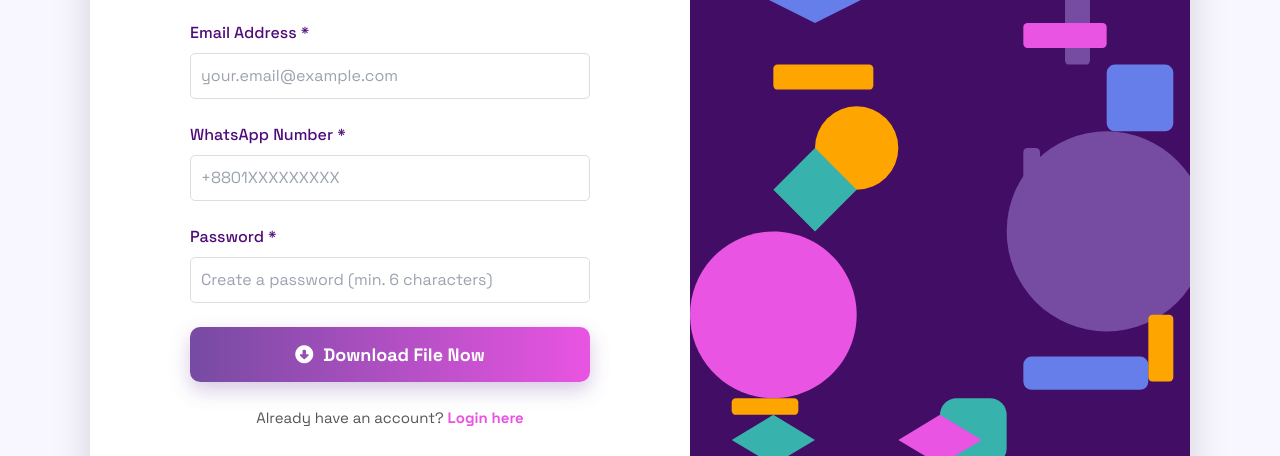
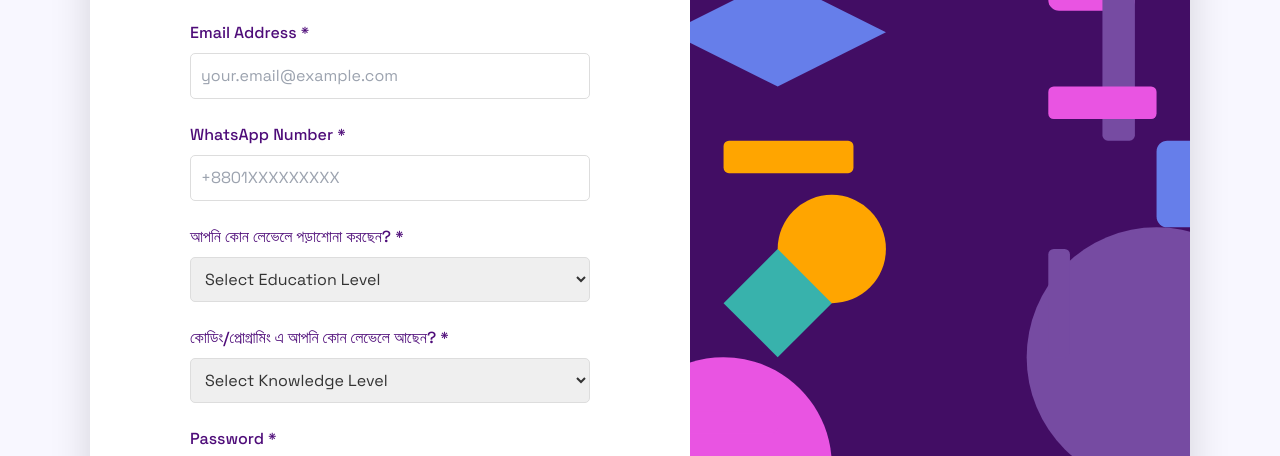
Before and after one commit to najmolhasan1/LeadFlow, a website: page public/user-register.html in a window 1280 px wide. Shown: the part 308-764 px from the top of the page. Drawn offline with nearby package versions, Linux system fonts and the light colour scheme.

Commit message:
Enhance user registration with new fields
Added education and knowledge level fields to the registration form. Updated the registration logic to include these new fields in the form data sent to the backend.

```diff
--- a/public/user-register.html
+++ b/public/user-register.html
@@ -257,7 +257,8 @@
         <!-- Navigation -->
         <section class="nav-section">
             <div class="logo">LeadFlow <span style="color: #E954E2;">.</span></div>
-            <a href="user-login.html" class="login-btn"> <i class="fa-solid fa-arrow-right-to-bracket" style="margin-right: 10px;"></i> Login</a>
+            <!-- <a href="user-login.html" class="login-btn"> <i class="fa-solid fa-arrow-right-to-bracket" style="margin-right: 10px;"></i> Login</a> -->
+             <a href="/login" class="login-btn"> <i class="fa-solid fa-arrow-right-to-bracket" style="margin-right: 10px;"></i> Login</a>
         </section>
 
         <!-- Main Content -->
@@ -286,6 +287,32 @@
                                 <input type="tel" id="whatsapp" name="whatsapp" required
                                        placeholder="+8801XXXXXXXXX" pattern="[+][0-9]{11,14}"
                                        class="input-style">
+                            </div>
+
+                            <!-- এই কোডটি existing form-group এর নিচে পেস্ট করুন -->
+
+<div class="form-group">
+    <label for="eduLevel">আপনি কোন লেভেলে পড়াশোনা করছেন? *</label>
+    <select id="eduLevel" name="eduLevel" required class="input-style">
+        <option value="">Select Education Level</option>
+        <option value="SSC/HSC Level">SSC/HSC Level</option>
+        <option value="Honors Level">Honors Level</option>
+        <option value="Diploma/Polytechnic">Diploma/Polytechnic</option>
+        <option value="Madrasha Level">Madrasha Level</option>
+        <option value="Others">Others</option>
+    </select>
+</div>
+
+<div class="form-group">
+    <label for="knowledgeLevel">কোডিং/প্রোগ্রামিং এ আপনি কোন লেভেলে আছেন? *</label>
+    <select id="knowledgeLevel" name="knowledgeLevel" required class="input-style">
+        <option value="">Select Knowledge Level</option>
+        <option value="Noob">Noob</option>
+        <option value="Beginner">Beginner</option>
+        <option value="Mid Level">Mid Level</option>
+        <option value="Expert Level">Expert Level</option>
+        <option value="Job Holder">Job Holder</option>
+    </select>
 </div>
 
                             <div class="form-group">
@@ -350,7 +377,78 @@
         console.log('File ID detected:', fileId);
     }
 
-    // User Registration - AUTO LOGIN & DOWNLOAD - UPDATED WITH FILEID
+    // // User Registration - AUTO LOGIN & DOWNLOAD - UPDATED WITH FILEID
+    // document.getElementById('registerForm').addEventListener('submit', async (e) => {
+    //     e.preventDefault();
+
+    //     const submitBtn = document.getElementById('submitBtn');
+    //     const btnText = submitBtn.querySelector('.btn-text');
+    //     const btnLoading = submitBtn.querySelector('.btn-loading');
+
+    //     // Show loading state
+    //     btnText.style.display = 'none';
+    //     btnLoading.style.display = 'flex';
+    //     submitBtn.disabled = true;
+
+    //     // Get fileId from URL parameters
+    //     const urlParams = new URLSearchParams(window.location.search);
+    //     const fileId = urlParams.get('fileId');
+
+    //     const formData = {
+    //         name: document.getElementById('name').value,
+    //         email: document.getElementById('email').value,
+    //         whatsapp: document.getElementById('whatsapp').value,
+    //         password: document.getElementById('password').value,
+    //         fileId: fileId // ✅ Send fileId to backend for email
+    //     };
+
+    //     console.log('Registration attempt with fileId:', formData);
+
+    //     try {
+    //         const response = await fetch('/api/auth/register', {
+    //             method: 'POST',
+    //             headers: {
+    //                 'Content-Type': 'application/json',
+    //                 },
+    //                 body: JSON.stringify(formData)
+    //             });
+
+    //         const data = await response.json();
+    //         console.log('Registration response:', data);
+
+    //         if (response.ok && data.success) {
+    //             showMessage('✅ Registration successful! Check your email for download link.', 'success');
+
+    //             // ✅ AUTO LOGIN: Store token immediately
+    //             localStorage.setItem('token', data.token);
+    //             localStorage.setItem('user', JSON.stringify(data.user));
+
+    //             // ✅ AUTO REDIRECT to download page
+    //             setTimeout(() => {
+    //                 if (fileId) {
+    //                     window.location.href = `/download/${fileId}`;
+    //                 } else {
+    //                     window.location.href = 'index.html';
+    //                 }
+    //             }, 1500);
+
+    //         } else {
+    //             showMessage('❌ ' + (data.message || 'Registration failed'), 'error');
+    //             btnText.style.display = 'flex';
+    //             btnLoading.style.display = 'none';
+    //             submitBtn.disabled = false;
+    //         }
+    //     } catch (error) {
+    //         console.error('Registration error:', error);
+    //         showMessage('❌ Network error. Please try again.', 'error');
+    //         btnText.style.display = 'flex';
+    //         btnLoading.style.display = 'none';
+    //         submitBtn.disabled = false;
+    //     }
+    // });
+
+
+// User Registration - AUTO LOGIN & DOWNLOAD - UPDATED WITH NEW FIELDS
 document.getElementById('registerForm').addEventListener('submit', async (e) => {
     e.preventDefault();
 
@@ -366,16 +464,20 @@
     // Get fileId from URL parameters
     const urlParams = new URLSearchParams(window.location.search);
     const fileId = urlParams.get('fileId');
+    const sourcePlatform = urlParams.get('source') || 'Direct';
 
     const formData = {
         name: document.getElementById('name').value,
         email: document.getElementById('email').value,
         whatsapp: document.getElementById('whatsapp').value,
+        eduLevel: document.getElementById('eduLevel').value,
+        knowledgeLevel: document.getElementById('knowledgeLevel').value,
         password: document.getElementById('password').value,
-            fileId: fileId // ✅ Send fileId to backend for email
+        fileId: fileId,
+        sourcePlatform: sourcePlatform
     };
 
-        console.log('Registration attempt with fileId:', formData);
+    console.log('Registration attempt with new fields:', formData);
 
     try {
         const response = await fetch('/api/auth/register', {
@@ -401,7 +503,7 @@
                 if (fileId) {
                     window.location.href = `/download/${fileId}`;
                 } else {
-                        window.location.href = 'index.html';
+                    window.location.href = '/';
                 }
             }, 1500);
 
@@ -419,6 +521,9 @@
         submitBtn.disabled = false;
     }
 });
+
+
+
 
     function showMessage(message, type) {
         const messageDiv = document.getElementById('message');
```
Lines whose indentation alone changed are shown as unchanged.
